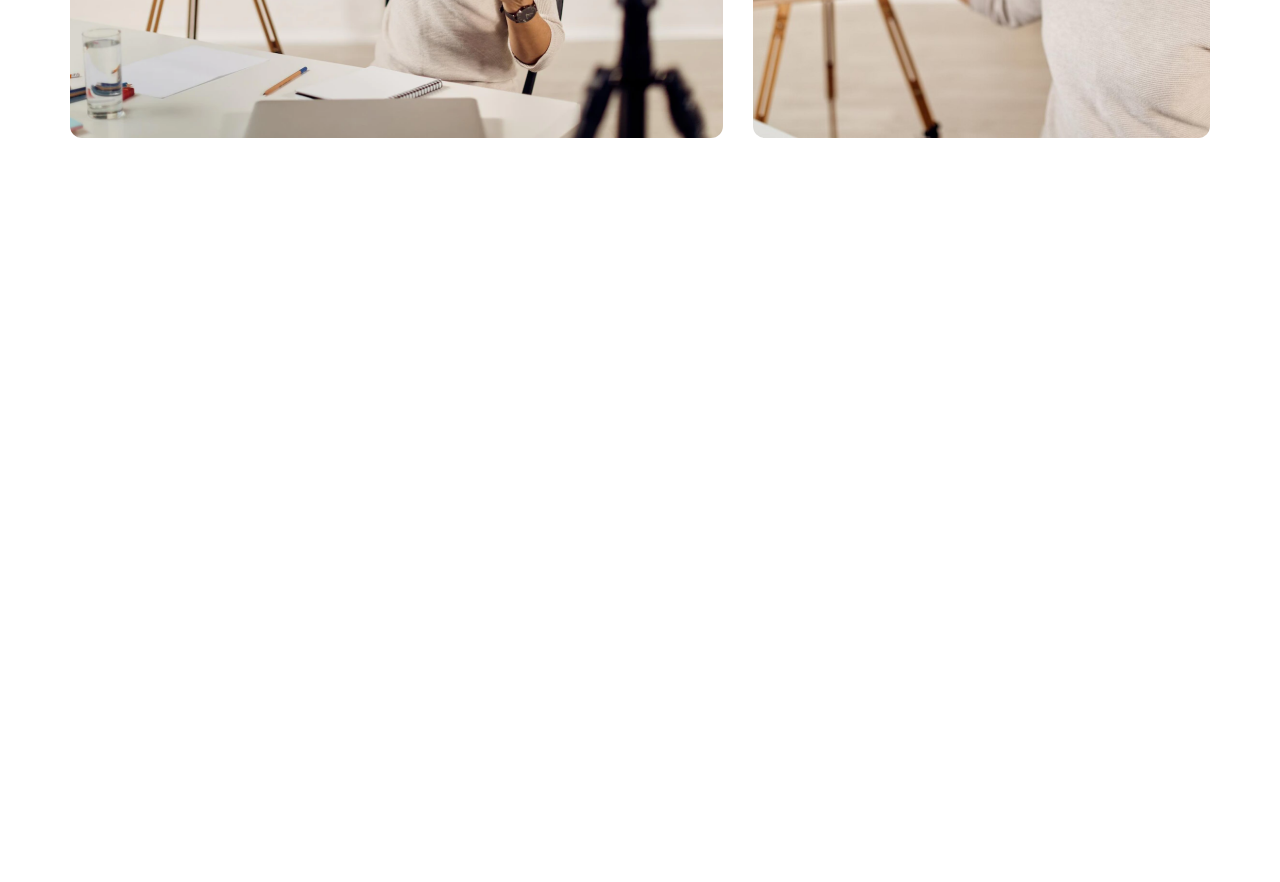
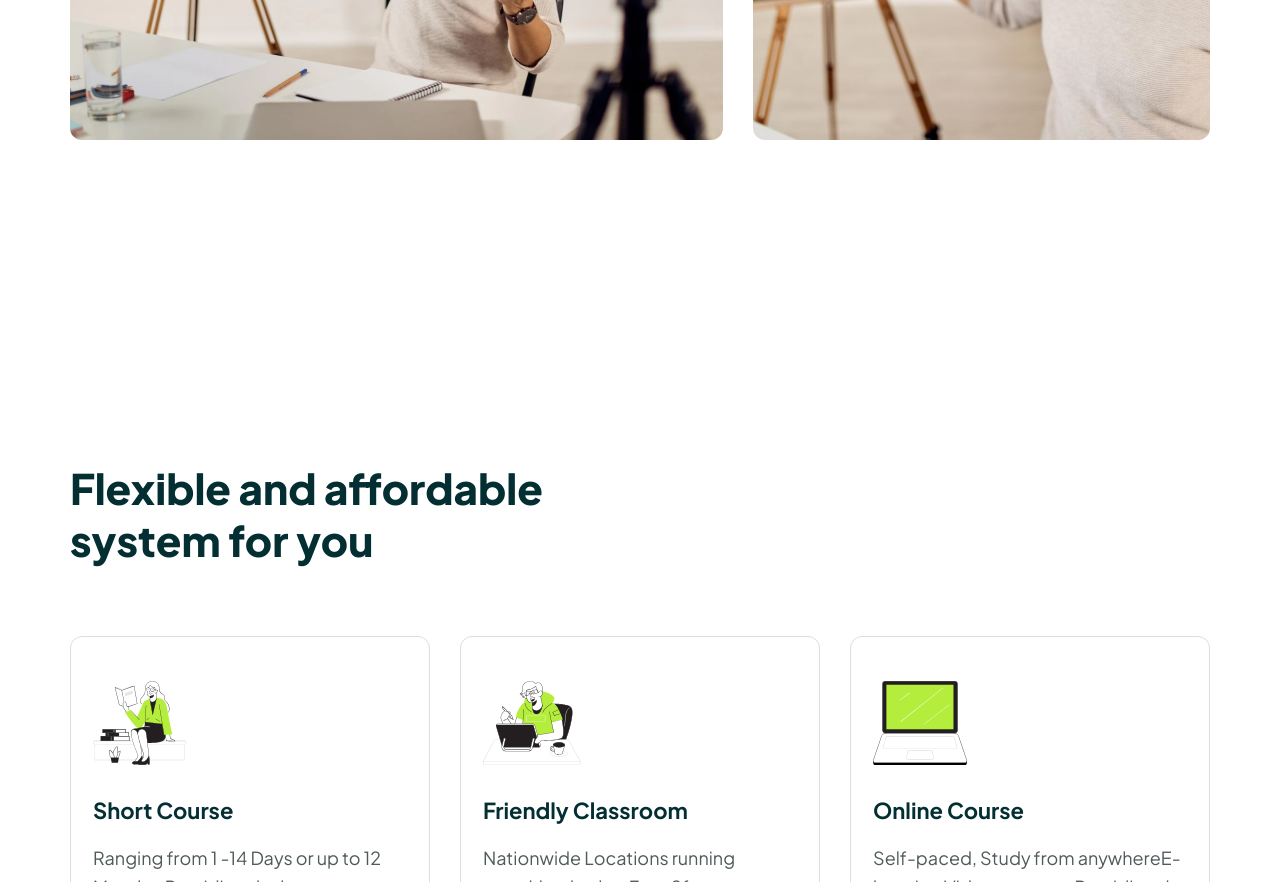
Before and after one commit to Hoangduongkst6/project-pro-03, a website: page index.html in a window 1280 px wide. Shown: the part 1918-2800 px from the top of the page. Before the commit the page ends 2218 px from the top, so only its background shows below. Drawn offline with Linux system fonts and the light colour scheme.

Commit message:
fixbug: offer section fix slip, add: service section

```diff
--- a/index.html
+++ b/index.html
@@ -39,13 +39,11 @@
     <main>
         <!-- Offer section -->
         <section class="offer">
-            <div class="offer-list">
+            <marquee class="offer-list">
                 <span>Get Discount Of 10% On All our Video Courses For a Limited Time</span>
                 <span>Get Discount Of 10% On All our Video Courses For a Limited Time</span>
                 <span>Get Discount Of 10% On All our Video Courses For a Limited Time</span>
-                <span>Get Discount Of 10% On All our Video Courses For a Limited Time</span>
-                <span>Get Discount Of 10% On All our Video Courses For a Limited Time</span>
-            </div>
+            </marquee>
         </section>
 
         <!-- Hero section -->
@@ -136,6 +134,7 @@
             </div>
         </section>
 
+        <!-- About section -->
         <section class="about">
             <div class="container">
                 <div class="about-top">
@@ -158,6 +157,48 @@
                 </div>
             </div>
         </section>
+
+        <!-- Service section -->
+        <div class="service">
+            <div class="container">
+                <h2 class="heading-medium">Flexible and affordable system for you</h2>
+                <!-- List -->
+                <div class="service-list">
+                    <div class="row gy-3">
+                        <div class="col-4 col-lg-12">
+                            <!-- Item 1 -->
+                            <article class="service-item">
+                                <img src="./assets/icons/services/services-1.svg" alt="">
+                                <h3>Short Course</h3>
+                                <p class="desc">Ranging from 1 -14 Days or up to 12 Months. Providing the best
+                                    courses all
+                                    over the world</p>
+                            </article>
+                        </div>
+                        <div class="col-4 col-lg-12">
+                            <!-- Item 2 -->
+                            <article class="service-item">
+                                <img src="./assets/icons/services/services-2.svg" alt="">
+                                <h3>Friendly Classroom</h3>
+                                <p class="desc">Nationwide Locations running monthly whether Face2face or Virtual
+                                    Live
+                                    Classroom</p>
+                            </article>
+                        </div>
+                        <div class="col-4 col-lg-12">
+                            <!-- Item 3 -->
+                            <article class="service-item">
+                                <img src="./assets/icons/services/services-3.svg" alt="">
+                                <h3>Online Course</h3>
+                                <p class="desc">Self-paced, Study from anywhereE-learning Video courses. Providing
+                                    the best
+                                    courses all over the world </p>
+                            </article>
+                        </div>
+                    </div>
+                </div>
+            </div>
+        </div>
     </main>
 
     <!-- Footer -->
--- a/scss/_styles.scss
+++ b/scss/_styles.scss
@@ -225,16 +225,12 @@ $grid-breakpoints: (
     }
 
     &-list {
-        display: flex;
-        justify-content: center;
-        gap: 46px;
-
         span {
             color: #032e32;
             font-size: 1.8rem;
             line-height: 166.667%;
-            flex-shrink: 0;
             position: relative;
+            margin-right: 46px;
 
             @include screen(md) {
                 font-size: 1.2rem;
@@ -599,3 +595,44 @@ $grid-breakpoints: (
         }
     }
 }
+
+.service {
+    padding: 160px 0;
+
+    h2 {
+        width: 570px;
+
+        @include screen(md) {
+            width: 100%;
+        }
+    }
+
+    &-list {
+        margin-top: 70px;
+    }
+
+    &-item {
+        width: 100%;
+        height: 338px;
+        border-radius: 12px;
+        border: 1px solid #d8e0e0;
+        background: #fff;
+        padding: 44px 22px;
+        cursor: pointer;
+        transition: box-shadow 0.3s;
+
+        &:hover {
+            box-shadow: 0px 18px 46px 0px rgba(3, 46, 50, 0.08);
+            border-color: #fff;
+        }
+
+        h3 {
+            color: #032e32;
+            font-size: 2.2rem;
+            font-weight: 700;
+            line-height: 145.455%;
+            margin-top: 28px;
+            margin-bottom: 16px;
+        }
+    }
+}
```
Also changed, not shown: assets/css/main.css, assets/icons/services/services-1.svg (added), assets/icons/services/services-2.svg (added), assets/icons/services/services-3.svg (added), scss/_grid.scss (indentation only), 1 other file.
